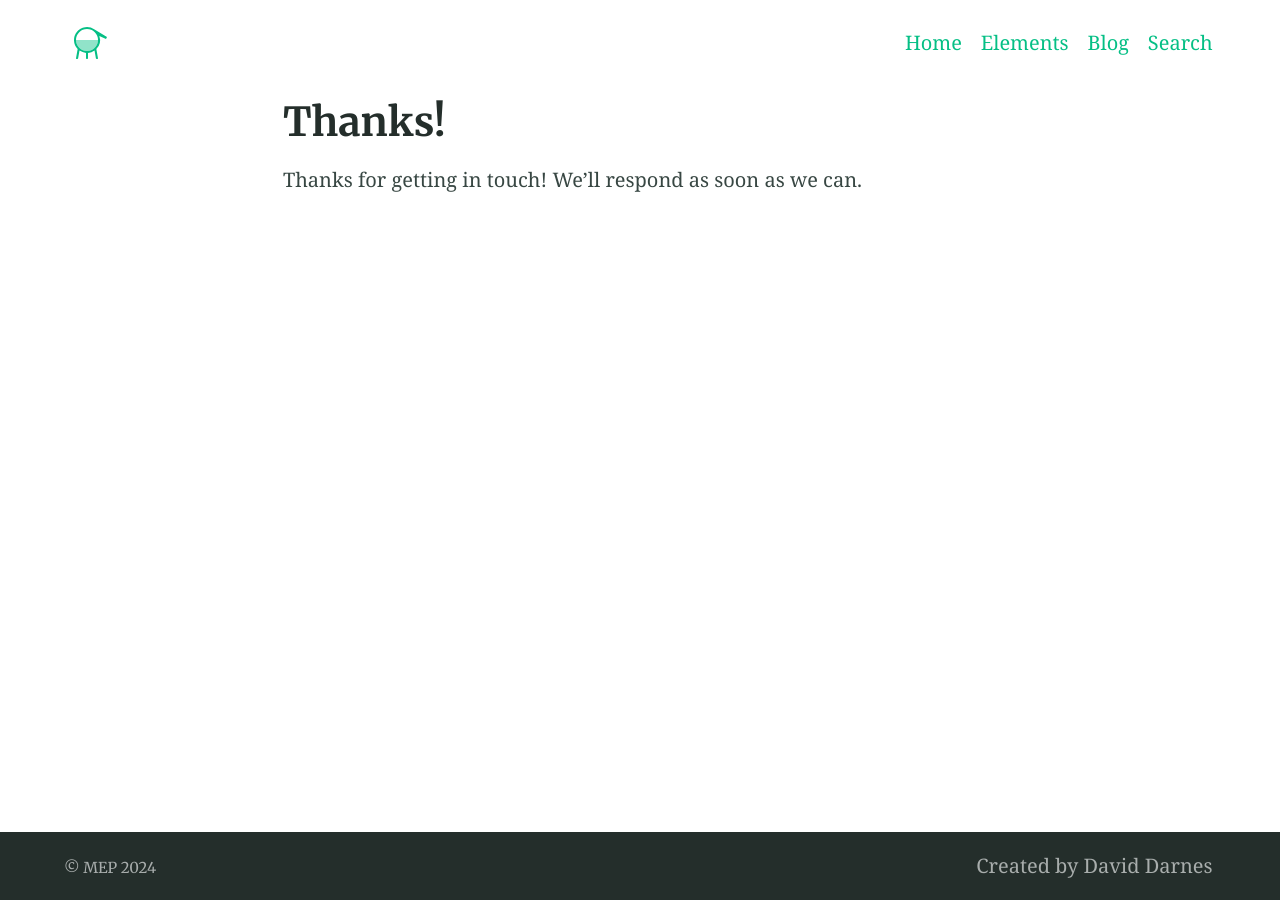
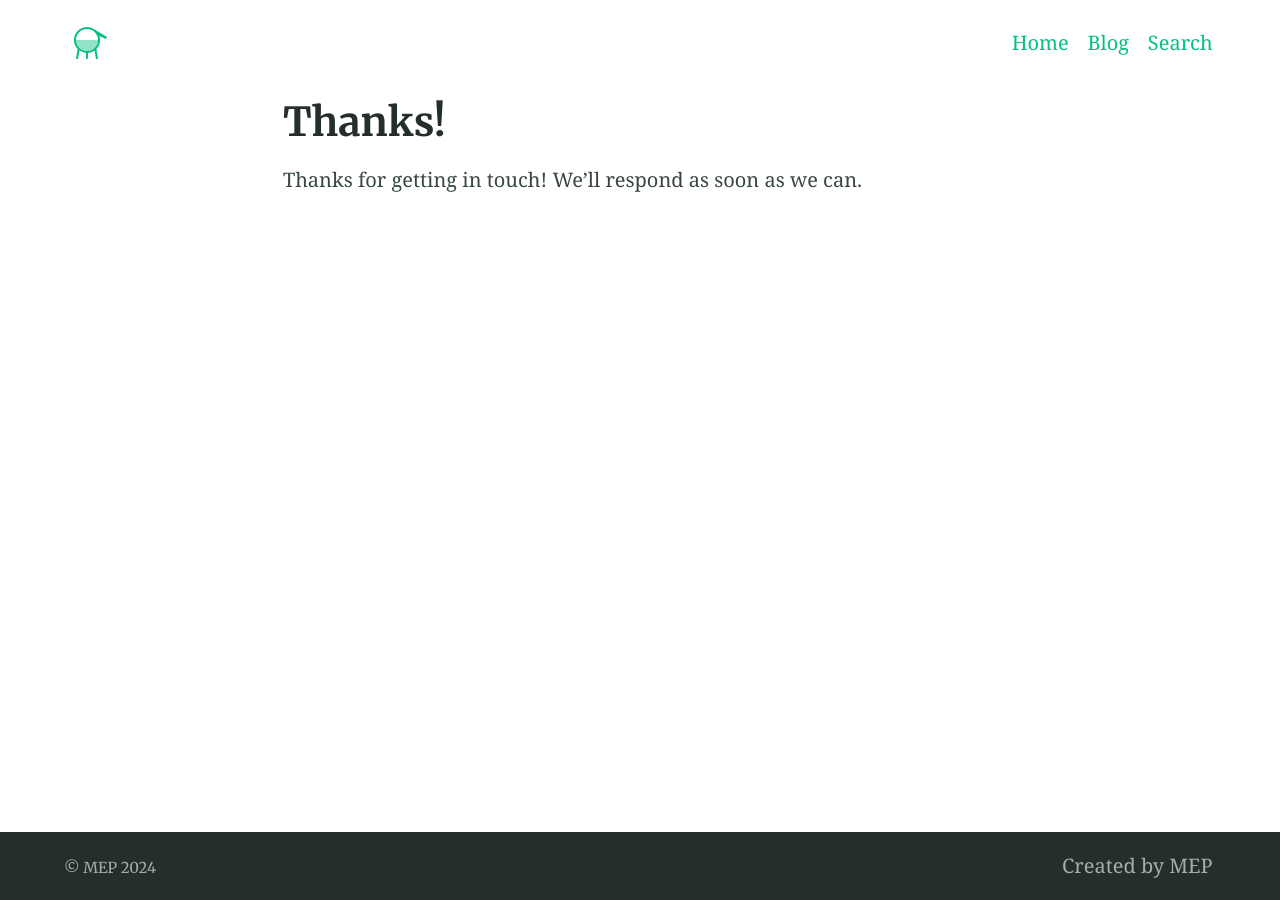
Before and after one commit to me-pierce/me-pierce.github.io, a Jekyll site: the page built from thanks.md, in a window 1280 px wide. Built offline with Jekyll 4.4.1, drawn with Linux system fonts in a browser that asks for light colours.

Commit message:
Update _config.yml
more tests

```diff
--- a/_config.yml
+++ b/_config.yml
@@ -123,8 +123,8 @@ favicons: # Favicons are also used in the manifest file. Syntax is 'size: path'
 navigation_header:
 - title: Home
   url: /
-- title: Elements
-  url: /elements/
+#- title: Elements
+#  url: /elements/
 - title: Blog
   url: /blog/
 #- title: Categories
@@ -135,8 +135,8 @@ navigation_header:
 #  url: https://github.com/daviddarnes/alembic
 
 navigation_footer:
-- title: Created by David Darnes
-  url: https://darn.es
+- title: Created by MEP
+  #url: https://darn.es
 
 social_links: # Appears in sidebar. Set the urls then uncomment and comment out as desired
   Twitter: https://twitter.com/DavidDarnes
```
